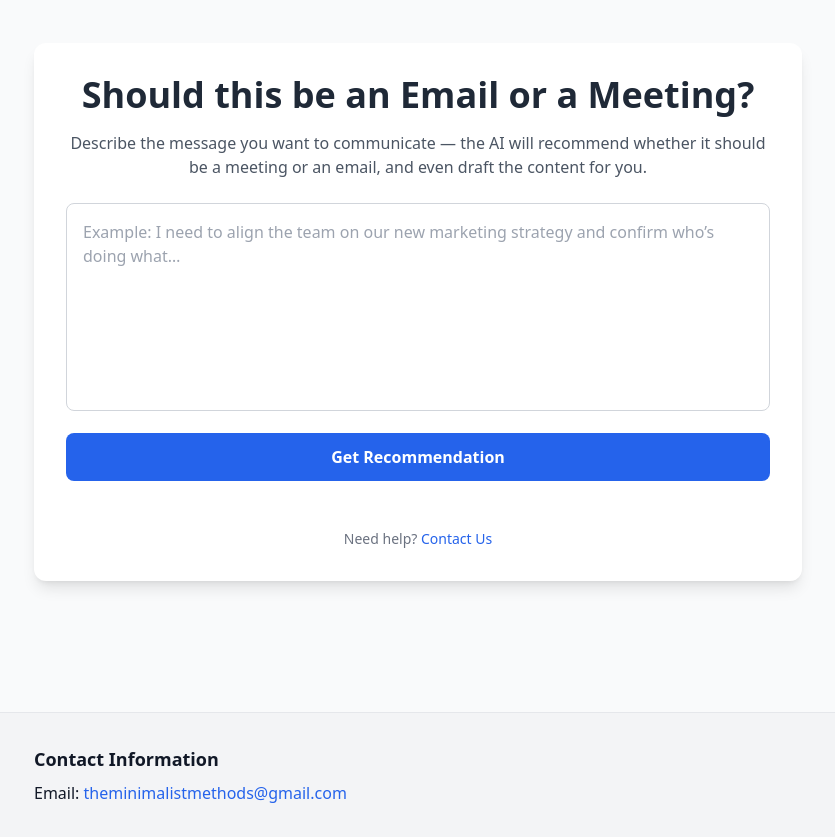
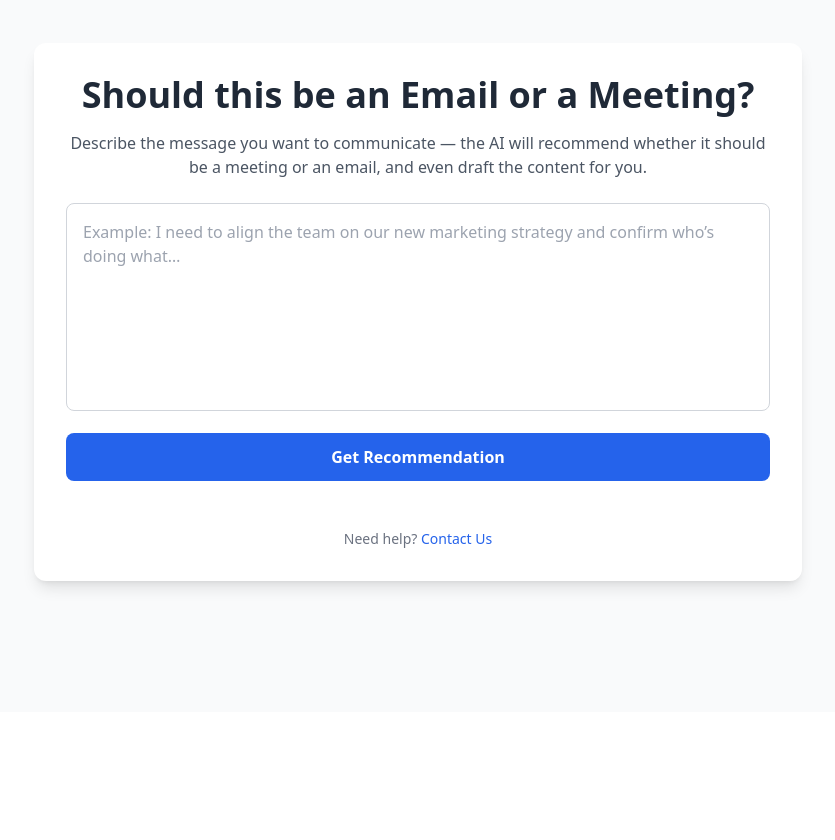
Before and after one commit to minimalistmethods/meeting-or-email, a Next.js app: page / in a window 1280 px wide. Shown: the part 112-952 px from the top of the page, without its empty margins (222-1057 px from the left). After the commit the page ends 848 px from the top, so only its background shows below. Built offline with nearby package versions, Linux system fonts and the light colour scheme.

Commit message:
Update index.js

```diff
--- a/pages/index.js
+++ b/pages/index.js
@@ -5,6 +5,7 @@ export default function Home() {
   const [input, setInput] = useState("");
   const [result, setResult] = useState("");
   const [loading, setLoading] = useState(false);
+  const [showContact, setShowContact] = useState(false); // 👈 NEW
 
   async function handleSubmit(e) {
     e.preventDefault();
@@ -44,7 +45,7 @@ export default function Home() {
         <meta name="twitter:card" content="summary_large_image" />
       </Head>
 
-      <main className="min-h-screen flex items-center justify-center bg-gray-50 px-4 py-10">
+      <div className="min-h-screen flex items-center justify-center bg-gray-50 px-4">
         <div className="w-full max-w-3xl bg-white shadow-lg rounded-xl p-8">
           <h1 className="text-4xl font-bold text-center text-gray-800 mb-4">
             Should this be an Email or a Meeting?
@@ -81,21 +82,20 @@ export default function Home() {
             </div>
           )}
 
+          {/* 👇 Contact Toggle */}
           <div className="mt-12 text-center text-sm text-gray-500">
             Need help?{" "}
-            <a href="#contact" className="text-blue-600 hover:underline">
+            <button
+              onClick={() => setShowContact(!showContact)}
+              className="text-blue-600 hover:underline"
+            >
               Contact Us
-            </a>
+            </button>
           </div>
-        </div>
-      </main>
 
-      {/* 👇 Moved outside of main content */}
-      <section
-        id="contact"
-        className="bg-gray-100 py-8 px-4 text-left border-t border-gray-200"
-      >
-        <div className="max-w-3xl mx-auto">
+          {/* 👇 Conditionally Rendered Contact Info */}
+          {showContact && (
+            <div className="mt-6 p-4 bg-gray-100 rounded-lg text-left">
               <h2 className="text-lg font-semibold mb-2">Contact Information</h2>
               <p>
                 Email:{" "}
@@ -107,7 +107,9 @@ export default function Home() {
                 </a>
               </p>
             </div>
-      </section>
+          )}
+        </div>
+      </div>
     </>
   );
 }
```
Lines whose indentation alone changed are shown as unchanged.
